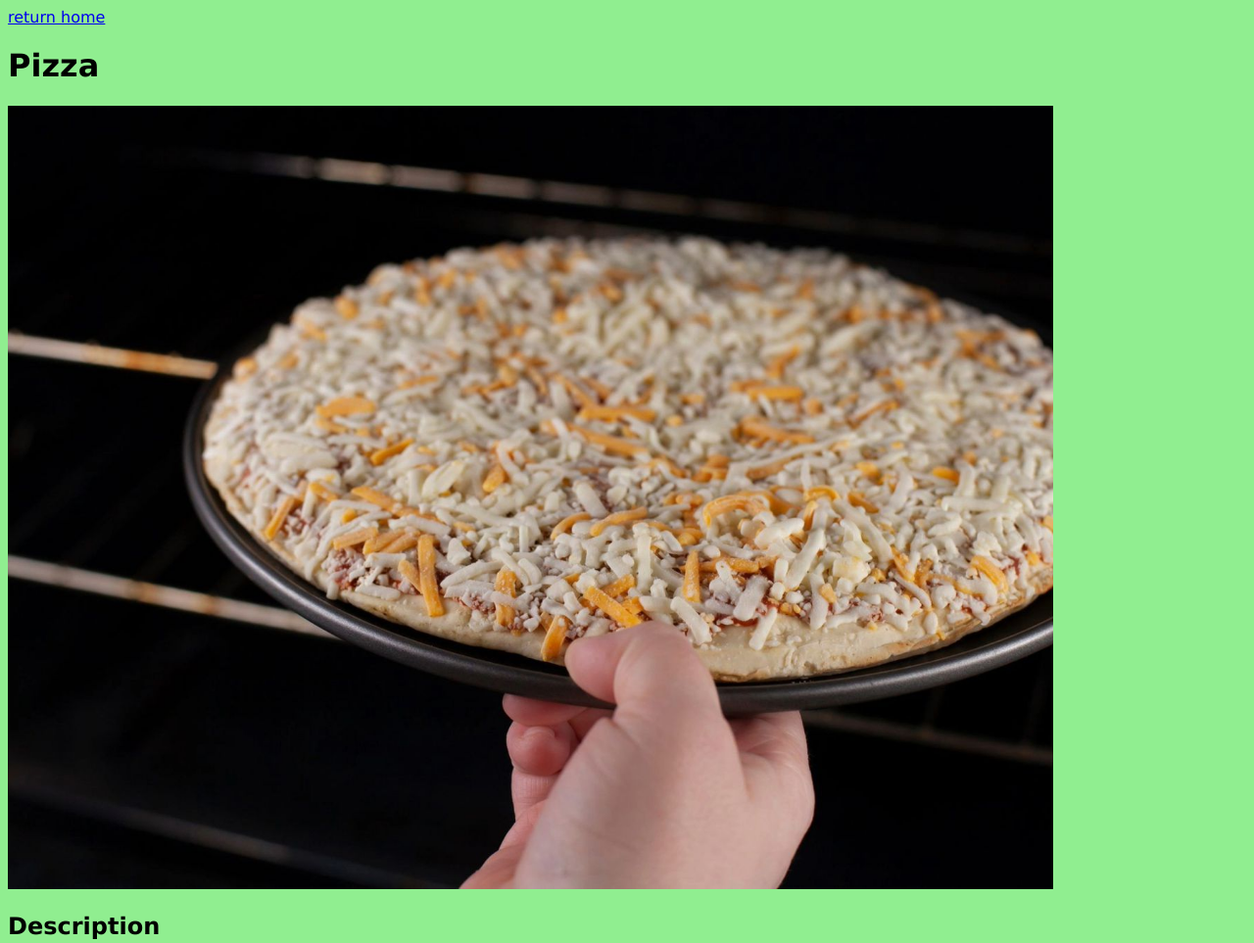
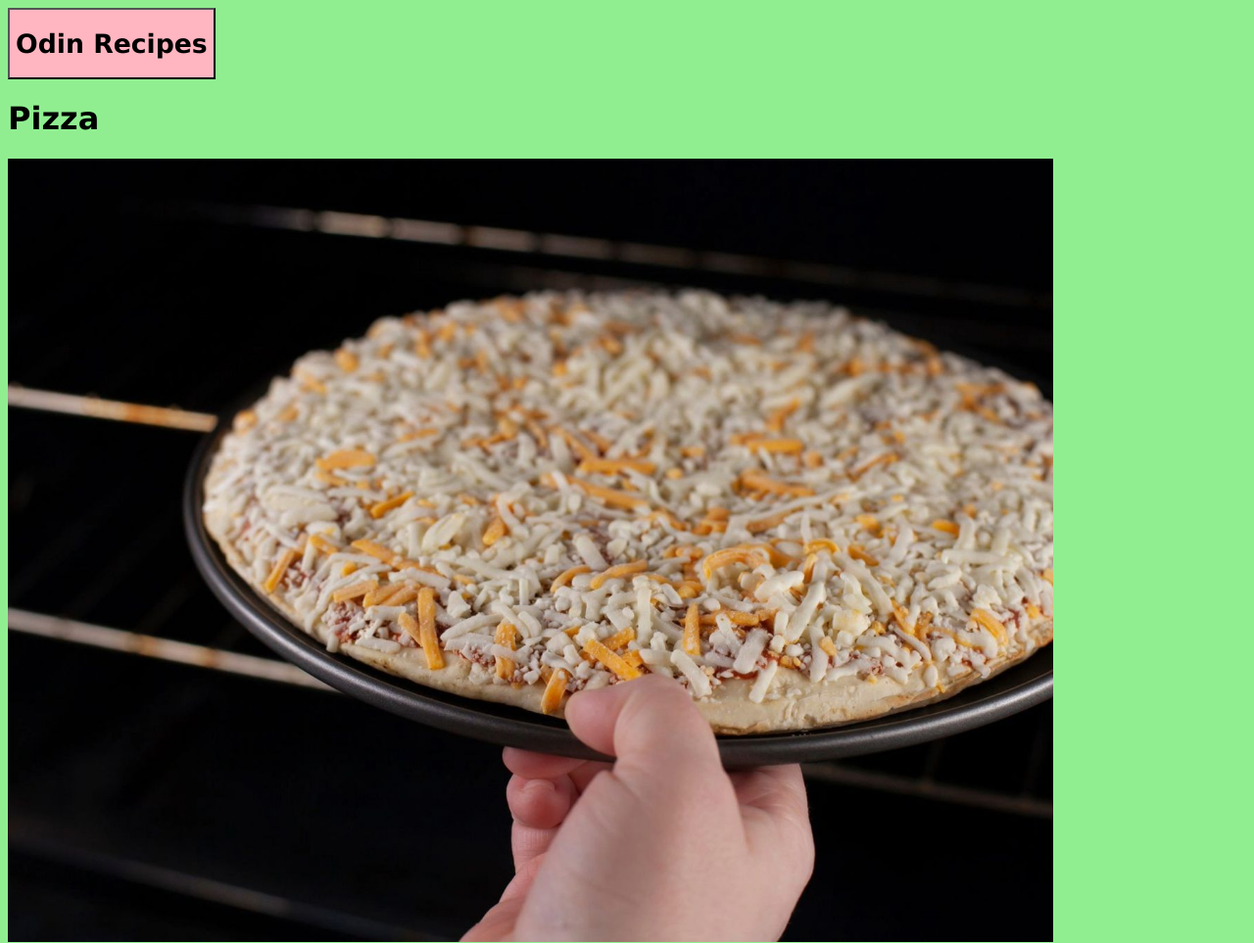
Before and after one commit to sjursaa/odin-recipes, a plain HTML site: page recipes/pizza.html in a window 1280 px wide. Shown: the top 963 px of the page at 98% size. Drawn offline with Linux system fonts and the light colour scheme.

Commit message:
add static home button to all html pages

```diff
--- a/recipes/pizza.html
+++ b/recipes/pizza.html
@@ -7,10 +7,11 @@
     <link href="../style.css" rel="stylesheet" />
   </head>
   <body>
-    <a href="../index.html">return home</a>
+    <button type="button">
+      <h1><a href="../index.html">Odin Recipes</a></h1>
+    </button>
     <h1>Pizza</h1>
 
-    <!-- TODO, reduce size of image -->
     <img src="../images/pizza.jpg" alt="Image of a pizza" />
 
     <h2>Description</h2>
--- a/style.css
+++ b/style.css
@@ -7,3 +7,10 @@ img {
   height: 800px;
   width: auto;
 }
+
+button,
+button a {
+  background-color: lightpink;
+  color: black;
+  text-decoration: none;
+}
```
Also changed, not shown: index.html (+4 -1 lines), recipes/lasagna.html (+3 -1 lines), recipes/noodle.html (+3 -1 lines).
